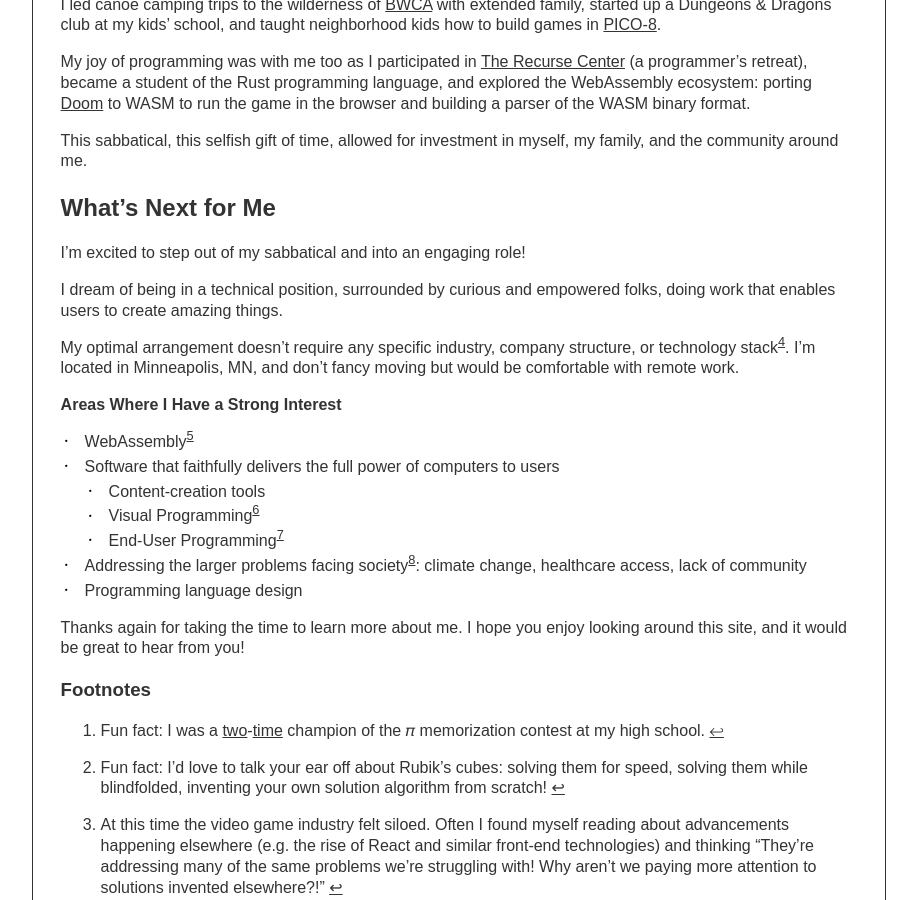
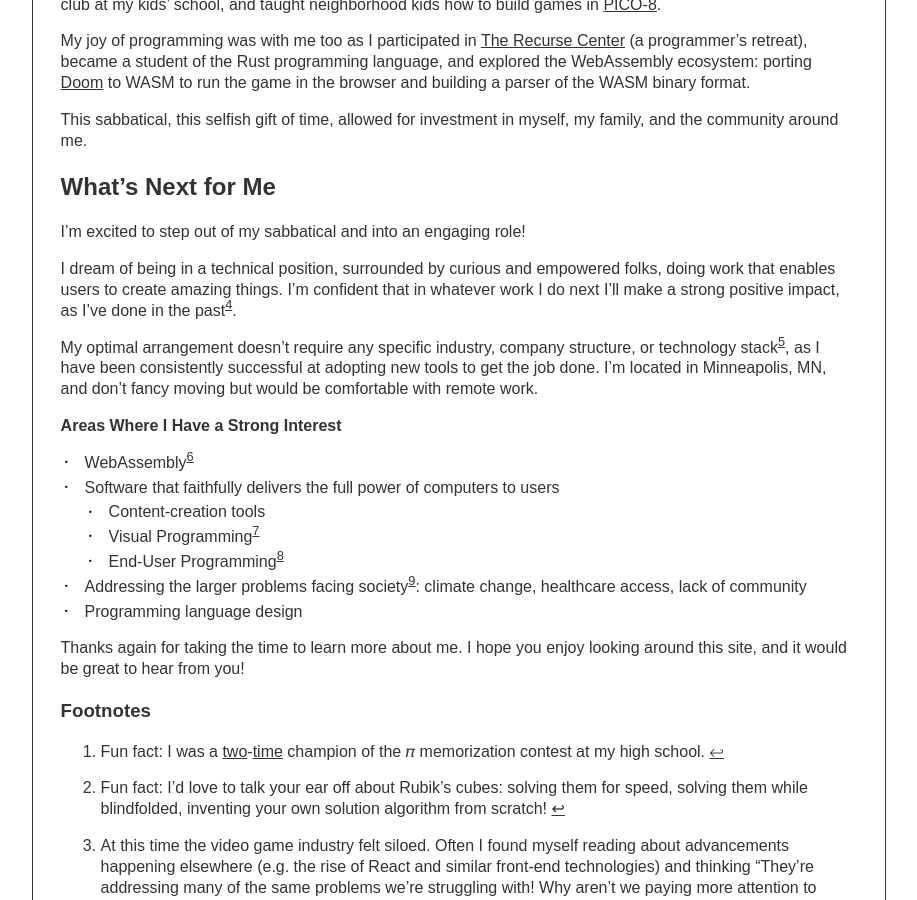
Before and after one commit to jacobenget/jacobenget.github.io, a Jekyll site: the page built from docs/index.md, in a window 1280 px wide and 900 px high, scrolled down 1423 px. Shown: the whole window, without its empty margins (274-1191 px from the left). Built offline with Jekyll 4.4.1, drawn with Linux system fonts in a browser that asks for light colours; some of the changed text lies outside the part shown.

Commit message:
Tweak some parts in About Me
so I better communicate that one can look to my resume
for details on my accomplishments, which I am proud of

```diff
--- a/docs/index.md
+++ b/docs/index.md
@@ -68,8 +68,9 @@
 I'm excited to step out of my sabbatical and into an engaging role!
 
 I dream of being in a technical position, surrounded by curious and empowered folks, doing work that enables users to create amazing things.
+I'm confident that in whatever work I do next I'll make a strong positive impact, as I've done in the past[^9].
 
-My optimal arrangement doesn't require any specific industry, company structure, or technology stack[^4].
+My optimal arrangement doesn't require any specific industry, company structure, or technology stack[^4], as I have been consistently successful at adopting new tools to get the job done.
 I'm located in Minneapolis, MN, and don't fancy moving but would be comfortable with remote work.
 
 **Areas Where I Have a Strong Interest**
@@ -89,10 +90,11 @@
 [^1]: Fun fact: I was a [two](https://www.edweek.org/education/news-in-brief/1999/05)-[time](https://web.archive.org/web/20240814230250/https://www.orlandosentinel.com/2000/03/19/5005-digits-of-pi-are-part-of-students-memories/) champion of the 𝜋 memorization contest at my high school.
 [^2]: Fun fact: I'd love to talk your ear off about Rubik's cubes: solving them for speed, solving them while blindfolded, inventing your own solution algorithm from scratch!
 [^3]: At this time the video game industry felt siloed. Often I found myself reading about advancements happening elsewhere (e.g. the rise of React and similar front-end technologies) and thinking "They're addressing many of the same problems we're struggling with! Why aren't we paying more attention to solutions invented elsewhere?!"
-[^4]: I do, however, really enjoy statically-typed programming languages, due to my preference for doing work that produces systems for others to confidently build upon.
+[^4]: I do, however, really enjoy statically-typed programming languages, due to my preference for producing systems that others can confidently build upon.
 [^5]: But done better, by pairing it with text-based programming, leveraging the usability sweet spots of both approaches (at least this is my dream...when I have a working prototype of this I'll be sharing it)
 [^6]: [End-User Programming](https://www.inkandswitch.com/end-user-programming/): I'm thrilled I finally learned the phrase for this concept; it encompasses so many of my interests!
 [^7]: I believe WebAssembly has a shot at really changing how we build software, and I'm inspired by how well designed and led this effort seems to be.
 [^8]: Admittedly, this list is a bit subjective, and somewhat US-specific.
+[^9]: Details of significant accomplishments are in my [resume](/resume).
 
 </div>
```
Also changed, not shown: other parts of docs/index.md (+1 -1 lines).
